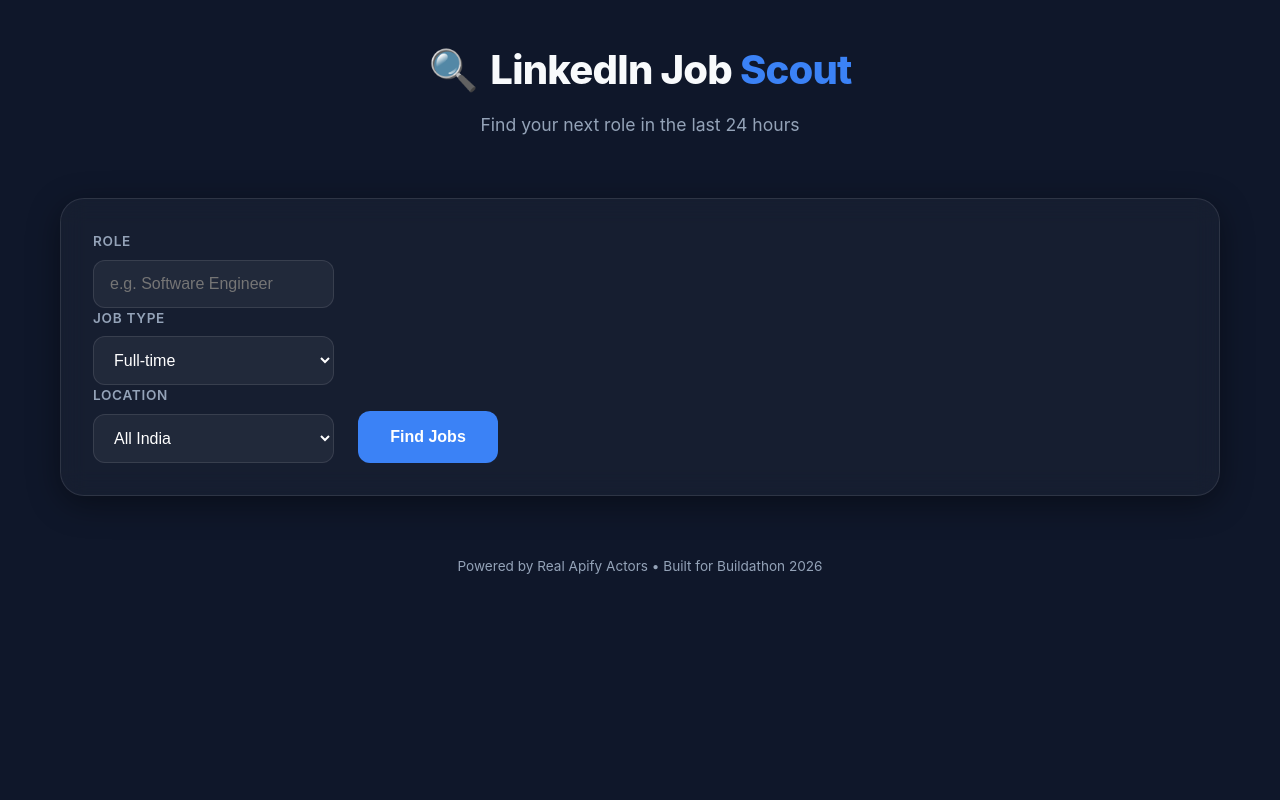
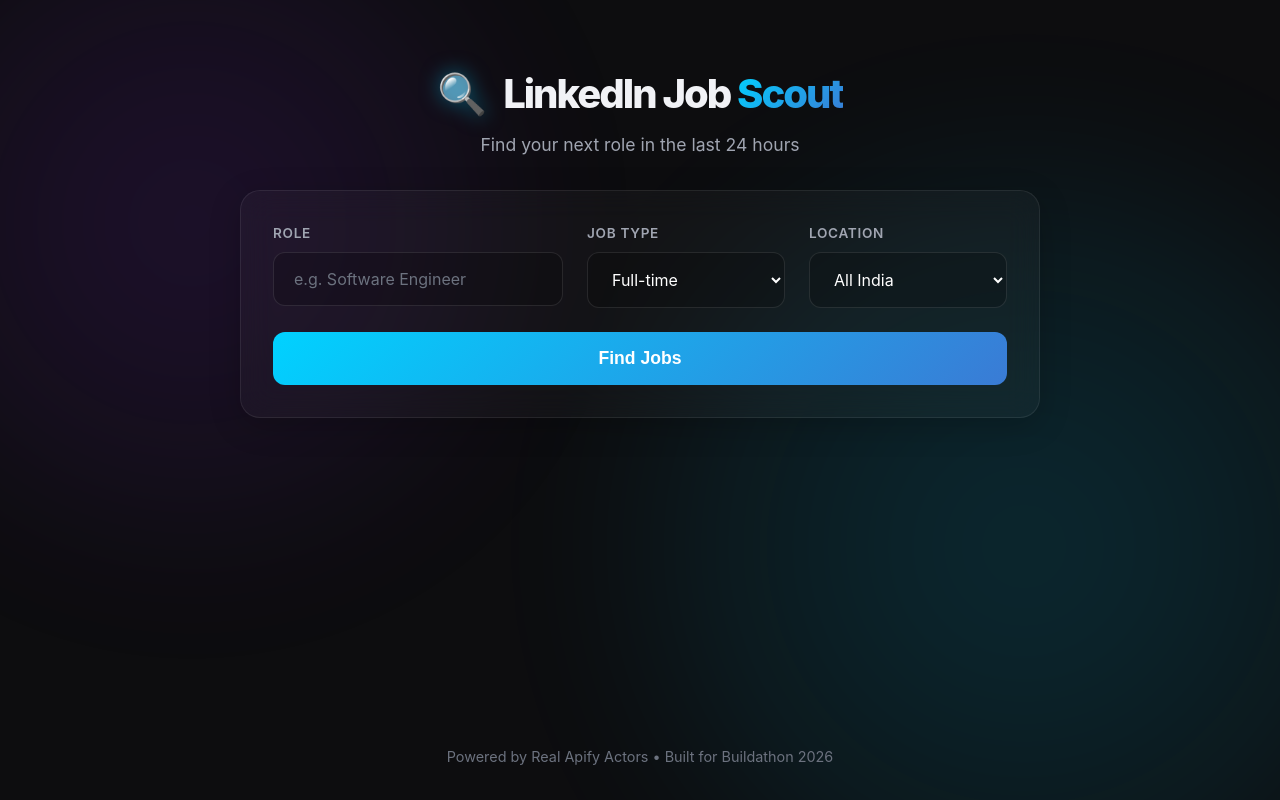
Before and after one commit to orgmacros-commit/linkedin-jobs-scout, a React (Vite) app: page / in a window 1280 px wide. Built offline with nearby package versions, Linux system fonts and the light colour scheme.

Commit message:
Fix layout for Location Filter

```diff
--- a/src/App.css
+++ b/src/App.css
@@ -1,33 +1,24 @@
-:root {
-  --primary: #3b82f6;
-  --primary-hover: #2563eb;
-  --bg-dark: #0f172a;
-  --glass: rgba(255, 255, 255, 0.03);
-  --glass-border: rgba(255, 255, 255, 0.1);
-  --text-main: #f8fafc;
-  --text-muted: #94a3b8;
-}
-
+/* Global Reset */
 * {
-  box-sizing: border-box;
   margin: 0;
   padding: 0;
+  box-sizing: border-box;
 }
 
 body {
-  font-family: 'Inter', system-ui, -apple-system, sans-serif;
-  background-color: var(--bg-dark);
-  color: var(--text-main);
+  font-family: 'Inter', -apple-system, BlinkMacSystemFont, "Segoe UI", Roboto, Helvetica, Arial, sans-serif;
+  background-color: #0d0d0f;
+  color: #f1f2f6;
+  min-height: 100vh;
   overflow-x: hidden;
-  min-height: 100vh;
 }
 
 .app-container {
+  display: flex;
+  flex-direction: column;
   min-height: 100vh;
   position: relative;
-  padding: 40px 20px;
-  max-width: 1200px;
-  margin: 0 auto;
+  z-index: 1;
 }
 
 /* Background Effects */
@@ -35,261 +26,214 @@
   position: fixed;
   top: 0;
   left: 0;
-  width: 100%;
-  height: 100%;
+  width: 100vw;
+  height: 100vh;
   z-index: -1;
   overflow: hidden;
+  pointer-events: none;
 }
 
 .glow-sphere {
   position: absolute;
   border-radius: 50%;
-  filter: blur(120px);
+  filter: blur(80px);
   opacity: 0.15;
+  animation: float 20s infinite ease-in-out;
 }
 
 .sphere-1 {
-  width: 600px;
-  height: 600px;
-  background: var(--primary);
-  top: -100px;
-  right: -100px;
+  top: -10%;
+  left: -10%;
+  width: 50vw;
+  height: 50vw;
+  background: radial-gradient(circle, #8a2be2, transparent);
 }
 
 .sphere-2 {
-  width: 500px;
-  height: 500px;
-  background: #ec4899;
-  bottom: -100px;
-  left: -100px;
+  bottom: -20%;
+  right: -10%;
+  width: 60vw;
+  height: 60vw;
+  background: radial-gradient(circle, #00d2ff, transparent);
+  animation-delay: -5s;
+}
+
+@keyframes float {
+
+  0%,
+  100% {
+    transform: translateY(0) scale(1);
+  }
+
+  50% {
+    transform: translateY(-30px) scale(1.05);
+  }
 }
 
 /* Header */
 .header {
   text-align: center;
-  margin-bottom: 60px;
-  animation: fadeInDown 0.8s ease-out;
+  padding: 4rem 1rem 2rem;
 }
 
 .logo {
   display: flex;
   align-items: center;
   justify-content: center;
-  gap: 12px;
-  margin-bottom: 12px;
+  gap: 1rem;
+  margin-bottom: 0.5rem;
 }
 
 .logo-icon {
   font-size: 2.5rem;
+  filter: drop-shadow(0 0 10px rgba(0, 210, 255, 0.5));
 }
 
 .logo-text {
   font-size: 2.5rem;
   font-weight: 800;
-  letter-spacing: -0.02em;
+  letter-spacing: -0.05em;
 }
 
 .highlight {
-  color: var(--primary);
+  background: linear-gradient(135deg, #00d2ff, #3a7bd5);
+  -webkit-background-clip: text;
+  -webkit-text-fill-color: transparent;
 }
 
 .subtitle {
-  color: var(--text-muted);
+  color: #a0a5b1;
   font-size: 1.1rem;
+  font-weight: 400;
 }
 
-/* Components */
-.glass {
-  background: var(--glass);
-  backdrop-filter: blur(12px);
-  border: 1px solid var(--glass-border);
-  border-radius: 24px;
-  box-shadow: 0 8px 32px rgba(0, 0, 0, 0.4);
+/* Main Content Wrapper */
+.main-content {
+  flex: 1;
+  display: flex;
+  flex-direction: column;
+  align-items: center;
+  width: 100%;
+  max-width: 1000px;
+  margin: 0 auto;
+  padding: 0 1rem 4rem;
+  gap: 2rem;
 }
 
-/* Search Card */
+/* Glassmorphism Utility */
+.glass {
+  background: rgba(255, 255, 255, 0.03);
+  backdrop-filter: blur(16px);
+  -webkit-backdrop-filter: blur(16px);
+  border: 1px solid rgba(255, 255, 255, 0.08);
+  border-radius: 20px;
+  box-shadow: 0 8px 32px rgba(0, 0, 0, 0.2);
+}
+
+/* Search Form */
 .search-card {
-  padding: 32px;
-  margin-bottom: 40px;
-  animation: fadeInUp 0.8s ease-out;
+  width: 100%;
+  max-width: 800px;
+  padding: 2rem;
+  transition: transform 0.3s ease, box-shadow 0.3s ease;
+}
+
+.search-card:hover {
+  transform: translateY(-2px);
+  box-shadow: 0 12px 40px rgba(0, 0, 0, 0.3);
+  border-color: rgba(255, 255, 255, 0.12);
 }
 
 .search-form {
   display: flex;
-  gap: 24px;
-  align-items: flex-end;
-  flex-wrap: wrap;
+  flex-direction: column;
+  gap: 1.5rem;
+}
+
+.input-row {
+  display: flex;
+  gap: 1.5rem;
+  width: 100%;
+}
+
+.input-row .input-group {
+  flex: 1;
 }
 
 .input-group {
   display: flex;
   flex-direction: column;
-  gap: 8px;
-  flex: 1;
-  min-width: 200px;
+  gap: 0.5rem;
 }
 
-.input-group label {
+label {
   font-size: 0.85rem;
   font-weight: 600;
-  color: var(--text-muted);
+  color: #a0a5b1;
   text-transform: uppercase;
   letter-spacing: 0.05em;
 }
 
-.input-group input,
-.input-group select {
-  background: rgba(255, 255, 255, 0.05);
-  border: 1px solid var(--glass-border);
+input,
+select {
+  padding: 1rem 1.25rem;
+  background: rgba(0, 0, 0, 0.2);
+  border: 1px solid rgba(255, 255, 255, 0.1);
   border-radius: 12px;
-  padding: 14px 16px;
-  color: white;
+  color: #fff;
   font-size: 1rem;
-  transition: all 0.2s;
+  font-family: inherit;
+  transition: all 0.2s ease;
+  outline: none;
 }
 
-.input-group input:focus,
-.input-group select:focus {
-  outline: none;
-  border-color: var(--primary);
-  background: rgba(255, 255, 255, 0.1);
+input:focus,
+select:focus {
+  border-color: #00d2ff;
+  background: rgba(0, 0, 0, 0.4);
+  box-shadow: 0 0 0 3px rgba(0, 210, 255, 0.15);
+}
+
+input::placeholder {
+  color: #6c727f;
 }
 
 .search-button {
-  background: var(--primary);
+  padding: 1rem 2rem;
+  background: linear-gradient(135deg, #00d2ff, #3a7bd5);
   color: white;
   border: none;
   border-radius: 12px;
-  padding: 14px 32px;
-  font-size: 1rem;
-  font-weight: 700;
+  font-size: 1.1rem;
+  font-weight: 600;
   cursor: pointer;
-  transition: all 0.2s;
-  height: 52px;
-  min-width: 140px;
+  transition: all 0.2s ease;
+  position: relative;
+  overflow: hidden;
 }
 
-.search-button:hover:not(:disabled) {
-  background: var(--primary-hover);
+.search-button:not(:disabled):hover {
   transform: translateY(-2px);
-  box-shadow: 0 4px 12px rgba(59, 130, 246, 0.4);
+  box-shadow: 0 8px 20px rgba(0, 210, 255, 0.3);
+}
+
+.search-button:not(:disabled):active {
+  transform: translateY(0);
 }
 
 .search-button:disabled {
-  opacity: 0.7;
+  background: linear-gradient(135deg, #2a3a4a, #1a2a3a);
+  color: #6c727f;
   cursor: not-allowed;
+  box-shadow: none;
 }
 
-/* Loading State */
-.loading-state {
-  padding: 40px;
-  text-align: center;
-  position: relative;
-  overflow: hidden;
-  margin-bottom: 40px;
+/* Animations & States */
+.animate-in {
+  animation: slideUpFade 0.5s ease forwards;
 }
 
-.claude-shimmer {
-  position: absolute;
-  top: 0;
-  left: -100%;
-  width: 200%;
-  height: 100%;
-  background: linear-gradient(90deg,
-      transparent,
-      rgba(255, 255, 255, 0.05),
-      transparent);
-  animation: shimmer 2s infinite linear;
-}
-
-/* Results Table */
-.results-table-container {
-  overflow-x: auto;
-  padding: 4px;
-}
-
-.results-table {
-  width: 100%;
-  border-collapse: collapse;
-  text-align: left;
-}
-
-.results-table th {
-  padding: 20px;
-  font-size: 0.75rem;
-  font-weight: 700;
-  color: var(--text-muted);
-  text-transform: uppercase;
-  letter-spacing: 0.1em;
-  border-bottom: 1px solid var(--glass-border);
-}
-
-.results-table td {
-  padding: 20px;
-  border-bottom: 1px solid rgba(255, 255, 255, 0.03);
-  font-size: 0.95rem;
-}
-
-.job-row:hover {
-  background: rgba(255, 255, 255, 0.02);
-}
-
-.company-name {
-  font-weight: 700;
-  color: white;
-}
-
-.role-title {
-  color: var(--primary);
-  font-weight: 600;
-}
-
-.badge {
-  padding: 4px 10px;
-  border-radius: 20px;
-  font-size: 0.75rem;
-  font-weight: 700;
-  background: rgba(255, 255, 255, 0.1);
-}
-
-.badge.early {
-  background: rgba(16, 185, 129, 0.2);
-  color: #10b981;
-  border: 1px solid rgba(16, 185, 129, 0.3);
-}
-
-.apply-link {
-  display: inline-block;
-  padding: 8px 16px;
-  background: rgba(255, 255, 255, 0.05);
-  color: white;
-  text-decoration: none;
-  border-radius: 8px;
-  font-size: 0.85rem;
-  font-weight: 600;
-  transition: all 0.2s;
-  border: 1px solid var(--glass-border);
-}
-
-.apply-link:hover {
-  background: white;
-  color: var(--bg-dark);
-}
-
-/* Animations */
-@keyframes fadeInDown {
-  from {
-    opacity: 0;
-    transform: translateY(-20px);
-  }
-
-  to {
-    opacity: 1;
-    transform: translateY(0);
-  }
-}
-
-@keyframes fadeInUp {
+@keyframes slideUpFade {
   from {
     opacity: 0;
     transform: translateY(20px);
@@ -301,69 +245,217 @@
   }
 }
 
-@keyframes shimmer {
-  from {
-    transform: translateX(0);
+.loading-state,
+.empty-state,
+.error-message {
+  width: 100%;
+  max-width: 800px;
+  padding: 2rem;
+  text-align: center;
+  color: #a0a5b1;
+  font-size: 1.1rem;
 }
 
+.error-message {
+  color: #ff6b6b;
+  border-color: rgba(255, 107, 107, 0.2);
+  background: rgba(255, 107, 107, 0.05);
+}
+
+.claude-shimmer {
+  height: 4px;
+  width: 100%;
+  max-width: 200px;
+  margin: 0 auto 1rem;
+  border-radius: 2px;
+  background: rgba(255, 255, 255, 0.1);
+  position: relative;
+  overflow: hidden;
+}
+
+.claude-shimmer::after {
+  content: '';
+  position: absolute;
+  top: 0;
+  left: -100%;
+  width: 50%;
+  height: 100%;
+  background: linear-gradient(90deg, transparent, rgba(0, 210, 255, 0.5), transparent);
+  animation: shimmer 1.5s infinite ease-in-out;
+}
+
+@keyframes shimmer {
   to {
-    transform: translateX(50%);
+    left: 200%;
   }
 }
 
-.animate-in {
-  animation: fadeInUp 0.5s ease-out;
+.loader-container {
+  display: inline-flex;
+  gap: 2px;
+}
+
+.dot {
+  animation: bounce 1.4s infinite ease-in-out both;
+  font-weight: 900;
+  font-size: 1.2rem;
+  line-height: 0;
+}
+
+.dot:nth-child(1) {
+  animation-delay: -0.32s;
+}
+
+.dot:nth-child(2) {
+  animation-delay: -0.16s;
+}
+
+@keyframes bounce {
+
+  0%,
+  80%,
+  100% {
+    transform: translateY(0);
+    opacity: 0.5;
+  }
+
+  40% {
+    transform: translateY(-4px);
+    opacity: 1;
+  }
+}
+
+/* Table Styles */
+.results-table-container {
+  width: 100%;
+  overflow-x: auto;
+  border-radius: 20px;
+  padding: 1px;
+  /* border hack for gradient if needed later */
+}
+
+.results-table {
+  width: 100%;
+  border-collapse: collapse;
+  text-align: left;
+}
+
+.results-table th,
+.results-table td {
+  padding: 1.25rem 1rem;
+  border-bottom: 1px solid rgba(255, 255, 255, 0.05);
+}
+
+.results-table th {
+  font-weight: 600;
+  color: #a0a5b1;
+  font-size: 0.85rem;
+  text-transform: uppercase;
+  letter-spacing: 0.05em;
+  background: rgba(0, 0, 0, 0.2);
+}
+
+.results-table th:first-child {
+  border-top-left-radius: 19px;
+}
+
+.results-table th:last-child {
+  border-top-right-radius: 19px;
+}
+
+.job-row:hover {
+  background: rgba(255, 255, 255, 0.03);
+}
+
+.job-row:last-child td {
+  border-bottom: none;
+}
+
+.company-name {
+  font-weight: 600;
+  color: #fff;
+}
+
+.role-title {
+  color: #00d2ff;
+  font-weight: 500;
+}
+
+.location,
+.salary,
+.posted-date {
+  color: #a0a5b1;
+  font-size: 0.95rem;
+}
+
+.badge {
+  background: rgba(255, 255, 255, 0.1);
+  padding: 0.25rem 0.75rem;
+  border-radius: 100px;
+  font-size: 0.85rem;
+  font-weight: 600;
+}
+
+.badge.early {
+  background: rgba(0, 210, 255, 0.15);
+  color: #00d2ff;
+  border: 1px solid rgba(0, 210, 255, 0.3);
+}
+
+.apply-link {
+  display: inline-block;
+  padding: 0.5rem 1rem;
+  background: rgba(255, 255, 255, 0.05);
+  border: 1px solid rgba(255, 255, 255, 0.1);
+  border-radius: 8px;
+  color: #fff;
+  text-decoration: none;
+  font-size: 0.9rem;
+  font-weight: 500;
+  transition: all 0.2s ease;
+}
+
+.apply-link:hover {
+  background: #fff;
+  color: #000;
+  border-color: #fff;
 }
 
 /* Footer */
 .footer {
   text-align: center;
-  margin-top: 60px;
-  color: var(--text-muted);
-  font-size: 0.85rem;
+  padding: 2rem;
+  color: #6c727f;
+  font-size: 0.9rem;
+  margin-top: auto;
 }
 
-.empty-state,
-.error-message {
-  padding: 40px;
-  text-align: center;
-  color: var(--text-muted);
+/* Responsive */
+@media (max-width: 768px) {
+  .input-row {
+    flex-direction: column;
+    gap: 1.5rem;
   }
 
-.error-message {
-  color: #ef4444;
-  border-color: rgba(239, 68, 68, 0.2);
+  .header {
+    padding: 3rem 1rem 2rem;
   }
 
-/* Loader */
-.loader-container {
-  display: flex;
-  gap: 4px;
-  justify-content: center;
+  .logo-text {
+    font-size: 2rem;
   }
 
-.dot {
-  animation: dotPulse 1.5s infinite;
+  .main-content {
+    padding: 0 1rem 2rem;
   }
 
-.dot:nth-child(2) {
-  animation-delay: 0.2s;
+  .search-form {
+    flex-direction: column;
   }
 
-.dot:nth-child(3) {
-  animation-delay: 0.4s;
-}
-
-@keyframes dotPulse {
-
-  0%,
-  100% {
-    opacity: 0.2;
-    transform: scale(0.8);
-  }
-
-  50% {
-    opacity: 1;
-    transform: scale(1.2);
+  .results-table th,
+  .results-table td {
+    padding: 1rem 0.5rem;
+    font-size: 0.9rem;
   }
 }
```
Lines whose indentation alone changed are shown as unchanged.
